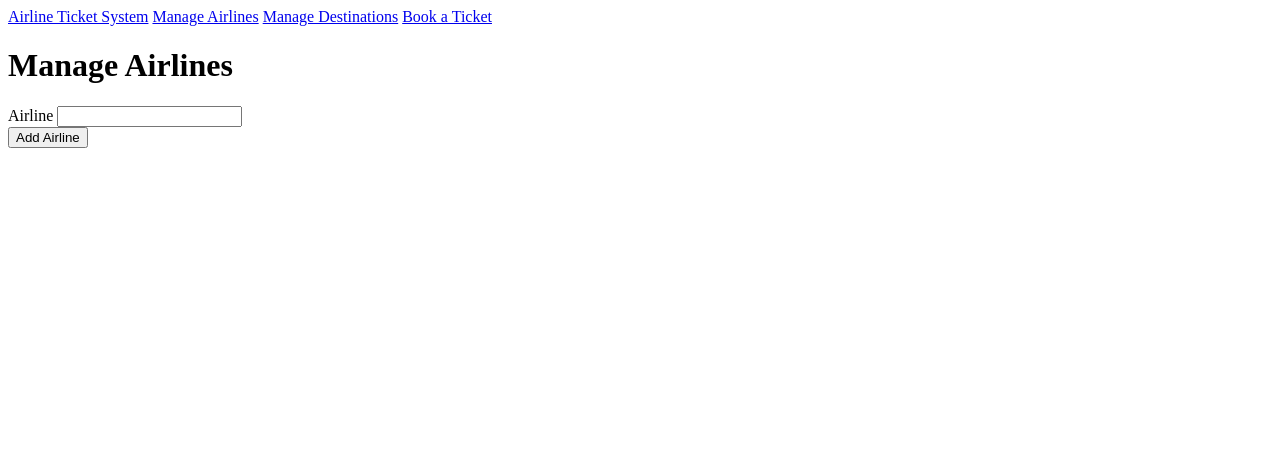
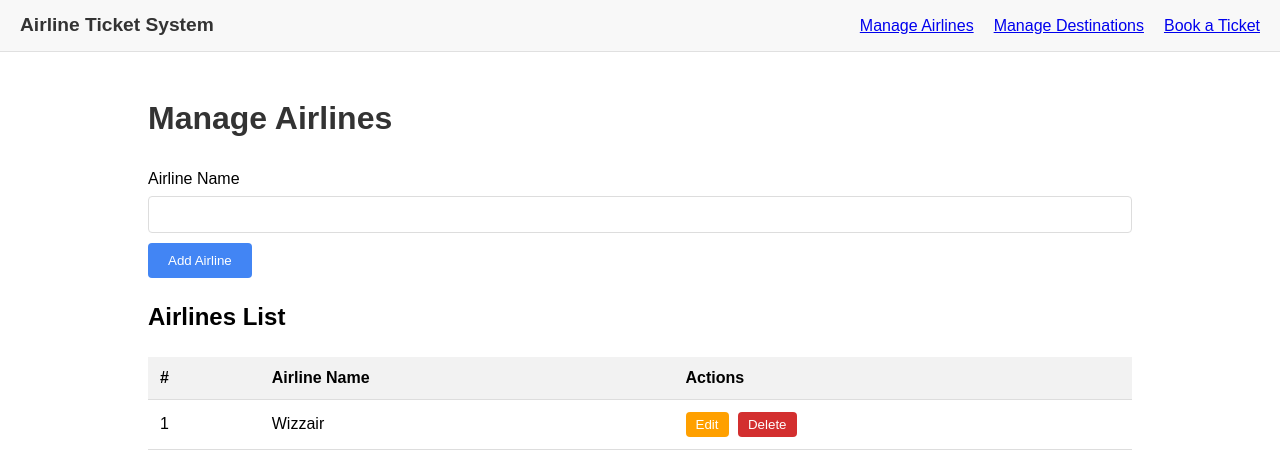
Before and after one commit to etrupja/Airlines.Client, a plain HTML site: page airlines.html in a window 1280 px wide. Drawn offline with Linux system fonts and the light colour scheme.

Commit message:
code changes

```diff
--- a/airlines.html
+++ b/airlines.html
@@ -1,9 +1,10 @@
 <html>
     <head>
         <title>Airlines</title>
+        <link rel="stylesheet" type="text/css" href="content/airlines.css">
     </head>
     <body>
-        <nav>
+        <!-- <nav>
             <a href="/index.html">Airline Ticket System</a>
             <a href="/airlines.html">Manage Airlines</a>
             <a href="/destinations.html">Manage Destinations</a>
@@ -12,14 +13,53 @@
 
         <h1>Manage Airlines</h1>
 
+         -->
+
+        <nav class="main-nav">
+    <div class="nav-brand">
+        <a href="/index.html" class="brand-link">Airline Ticket System</a>
+    </div>
+    <div class="nav-links">
+        <a href="/airlines.html" class="nav-link">Manage Airlines</a>
+        <a href="/destinations.html" class="nav-link">Manage Destinations</a>
+        <a href="/book-ticket.html" class="nav-link">Book a Ticket</a>
+    </div>
+</nav>
+
+
+        <div class="container">
+            <h1>Manage Airlines</h1>
+
             <form>
                 <div>
-                <label for="airlineName">Airline</label>
+                    <label for="airlineName">Airline Name</label>
                     <input type="text" name="airline" id="airlineName" required>
                 </div>
 
                 <button type="submit">Add Airline</button>
             </form>
 
+            <h2>Airlines List</h2>
+            <table>
+                <thead>
+                    <tr>
+                        <th>#</th>
+                        <th>Airline Name</th>
+                        <th>Actions</th>
+                    </tr>
+                </thead>
+                <tbody>
+                    <tr>
+                        <td>1</td>
+                        <td>Wizzair</td>
+                        <td>
+                            <button class="edit-btn">Edit</button>
+                            <button class="delete-btn">Delete</button>
+                        </td>
+                    </tr>
+                </tbody>
+            </table>
+        </div>
+
     </body>
 </html>
--- /dev/null
+++ b/content/airlines.css
@@ -0,0 +1,97 @@
+body {
+    font-family: Arial, sans-serif;
+    margin: 0;
+    padding: 0;
+    line-height: 1.6;
+}
+
+/* nav code start */
+
+.main-nav {
+    background-color: #f8f8f8;
+    padding: 10px 20px;
+    border-bottom: 1px solid #e0e0e0;
+    display: flex;
+    justify-content: space-between;
+    align-items: center;
+}
+
+.nav-brand {
+    flex-grow: 1;
+}
+
+.brand-link {
+    font-weight: bold;
+    font-size: 1.2em;
+    text-decoration: none;
+    color: #333;
+}
+
+.nav-links {
+    display: flex;
+    gap: 20px;
+    text-decoration: none;
+    color: #333;
+}
+/* nav code end */
+
+div.container {
+    padding: 20px;
+    /* max-width: 800px; */
+    margin: 0 10%;
+}
+h1 {
+    color: #333;
+}
+form {
+    margin-bottom: 20px;
+}
+label {
+    display: block;
+    margin-bottom: 5px;
+}
+input[type="text"] {
+    width: 100%;
+    padding: 10px;
+    margin-bottom: 10px;
+    border: 1px solid #ddd;
+    border-radius: 4px;
+}
+button {
+    padding: 10px 20px;
+    background-color: #4285f4;
+    color: white;
+    border: none;
+    border-radius: 4px;
+    cursor: pointer;
+}
+table {
+    width: 100%;
+    border-collapse: collapse;
+    margin-top: 20px;
+}
+th, td {
+    text-align: left;
+    padding: 12px;
+    border-bottom: 1px solid #ddd;
+}
+th {
+    background-color: #f2f2f2;
+}
+.edit-btn {
+    background-color: #ffa000;
+    color: white;
+    padding: 5px 10px;
+    border: none;
+    border-radius: 4px;
+    cursor: pointer;
+    margin-right: 5px;
+}
+.delete-btn {
+    background-color: #d32f2f;
+    color: white;
+    padding: 5px 10px;
+    border: none;
+    border-radius: 4px;
+    cursor: pointer;
+}
--- /dev/null
+++ b/content/styles.css
@@ -0,0 +1,77 @@
+/* General page styles */
+body {
+    font-family: Arial, sans-serif;
+    margin: 0;
+    padding: 0;
+    background-color: white;
+}
+
+h1 {
+    font-size: 2.5rem;
+    font-weight: bold;
+    color: #343a40;
+}
+
+p {
+    font-size: 1.2rem;
+    color: #6c757d;
+    margin-top: 1.5rem;
+}
+
+/* Container styling */
+.container {
+    max-width: 1200px;
+    margin: 0 auto;
+    padding: 0 20px;
+}
+
+.main-content {
+    text-align: center;
+    margin-top: 3rem;
+}
+
+/* Navbar styles */
+.navbar {
+    background-color: #f8f9fa;
+    padding: 1rem;
+    border-bottom: 1px solid #ddd;
+}
+
+.navbar-brand {
+    font-size: 1.5rem;
+    font-weight: bold;
+    color: #343a40;
+    text-decoration: none; /* Removes the underline */
+}
+
+nav {
+    background-color: #f8f8f8;
+    padding: 10px 20px;
+    border-bottom: 1px solid #e0e0e0;
+    display: flex;
+    justify-content: space-between;
+    align-items: center;
+}
+nav a {
+    margin-left: 20px;
+    text-decoration: none;
+    color: #333;
+}
+nav a:first-child {
+    font-weight: bold;
+    margin-left: 0;
+    margin-right: auto;
+}
+
+/* Utility classes */
+.text-center {
+    text-align: center;
+}
+
+.mt-5 {
+    margin-top: 3rem;
+}
+
+.mt-4 {
+    margin-top: 1.5rem;
+}
```
Also changed, not shown: index.html (+15 -1 lines). Lines whose indentation alone changed are shown as unchanged.
